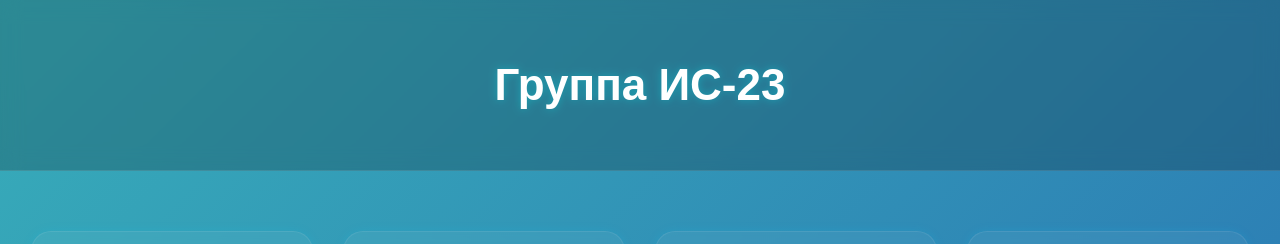
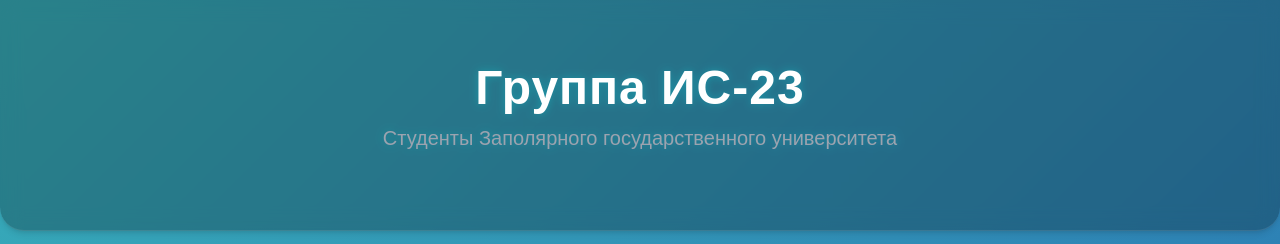
Before and after one commit to elizansk/my_university_group, a website: page public/index.html in a window 1280 px wide. Shown: the top 244 px of the page. Drawn offline with Linux system fonts and the light colour scheme.

Commit message:
Добавлена шапка с названием университетa

```diff
--- a/public/index.html
+++ b/public/index.html
@@ -7,10 +7,15 @@
     <link rel="stylesheet" href="style/styles.css">
     <title>Группа ИС-23</title>
 
+
 </head>
 <body>
 
-<header>Группа ИС-23</header>
+<header class="main-header">
+    <h1>Группа ИС-23</h1>
+    <p>Студенты Заполярного государственного университета</p>
+</header>
+
 
 <div class="cards-container">
     <div class="card">
--- a/public/style/styles.css
+++ b/public/style/styles.css
@@ -155,3 +155,30 @@
     transform: scale(1.08);
     background: linear-gradient(135deg, #00ffc3, #aa67ff);
 }
+/* обновила шапку */
+.main-header {
+    text-align: center;
+    padding: 60px 20px;
+    background: rgba(0, 0, 0, 0.25);
+    border-bottom: 1px solid rgba(255, 255, 255, 0.1);
+    backdrop-filter: blur(10px);
+    color: var(--text-white);
+    text-shadow: 0 0 8px rgba(0, 255, 255, 0.25);
+    border-bottom-left-radius: var(--radius-xl);
+    border-bottom-right-radius: var(--radius-xl);
+    box-shadow: var(--shadow-md);
+}
+
+.main-header h1 {
+    margin: 0;
+    font-size: 48px;
+    font-weight: 800;
+    letter-spacing: 1px;
+}
+
+.main-header p {
+    margin-top: 12px;
+    font-size: 20px;
+    font-weight: 400;
+    color: var(--text-light);
+}
```
